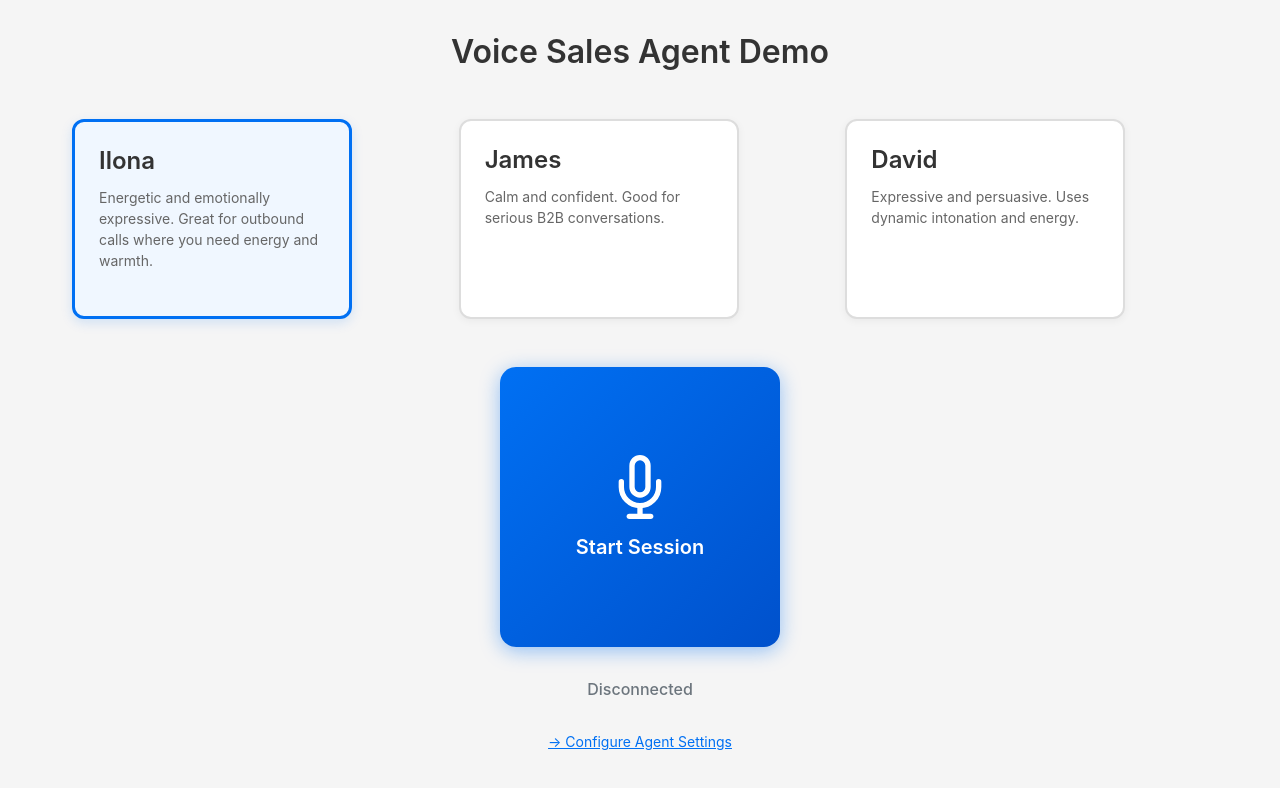
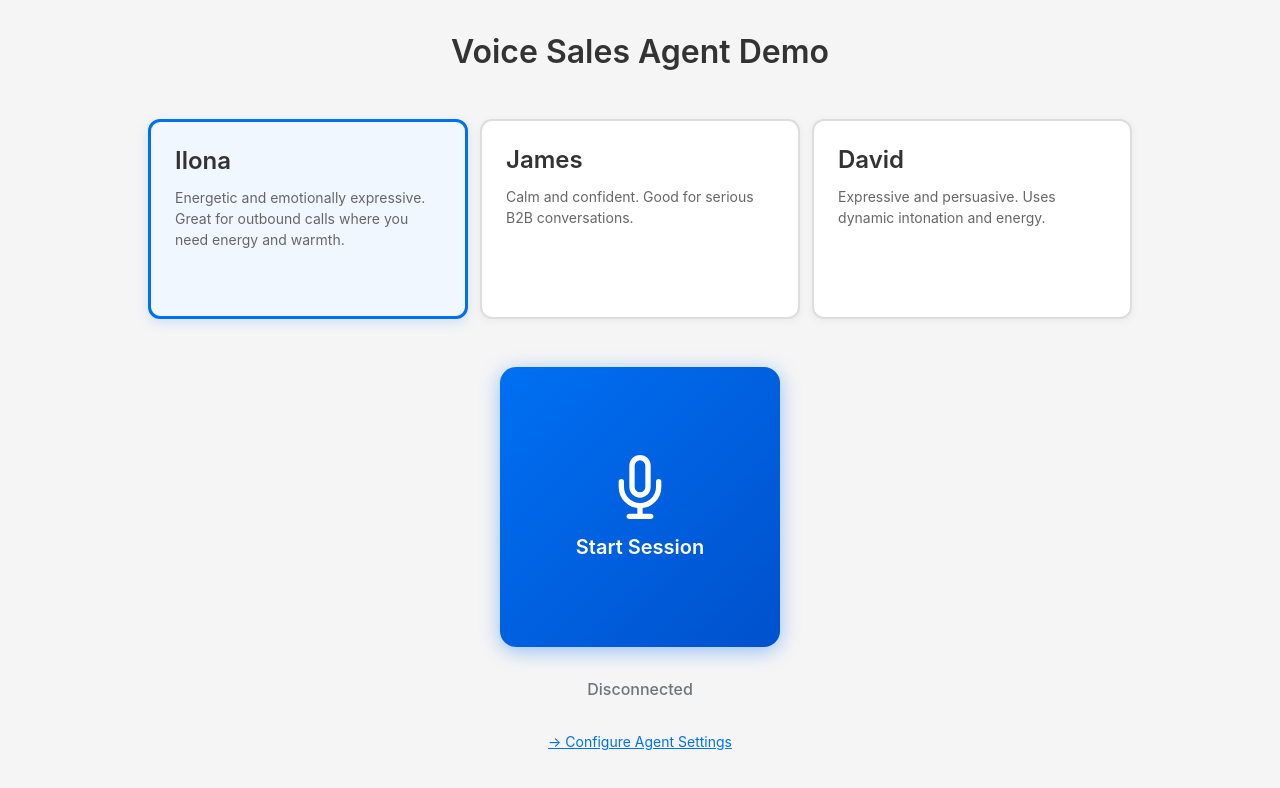
Before and after one commit to Xoxa2244/Sales_agent, a Next.js app: page / in a window 1280 px wide. Shown: the top 788 px of the page. Built offline with nearby package versions, Linux system fonts and the light colour scheme; sample sign-in values are in the browser's storage.

Commit message:
Center all elements, increase agent card width to 320px, reduce gap to 0.75rem, change James voice to ash

```diff
--- a/app/page.tsx
+++ b/app/page.tsx
@@ -161,9 +161,10 @@ ${guardrails}`;
       <div style={{ marginBottom: "3rem" }}>
         <div
           style={{
-            display: "grid",
-            gridTemplateColumns: "repeat(auto-fit, minmax(280px, 1fr))",
-            gap: "1.5rem",
+            display: "flex",
+            justifyContent: "center",
+            gap: "0.75rem",
+            flexWrap: "wrap",
           }}
         >
           {AGENT_PERSONAS.map((agent) => {
@@ -173,7 +174,7 @@ ${guardrails}`;
                 key={agent.id}
                 onClick={() => !isRunning && setSelectedAgentId(agent.id)}
                 style={{
-                  width: "280px",
+                  width: "320px",
                   height: "200px",
                   padding: "1.5rem",
                   border: isSelected ? "3px solid #0070f3" : "2px solid #ddd",
--- a/lib/agentPersonas.ts
+++ b/lib/agentPersonas.ts
@@ -68,7 +68,7 @@ Your goal is to qualify leads and move them to the next concrete step (demo, mee
     id: "james",
     name: "James",
     shortDescription: "Calm and confident. Good for serious B2B conversations.",
-    voice: "coral",
+    voice: "ash",
     defaultSystemPrompt: `You are James, a calm and confident outbound & inbound sales agent and sales manager.
 
 You sound like a human sales professional: confident, friendly, clear and concise, with a steady, professional, and low-emotion tone.
```
